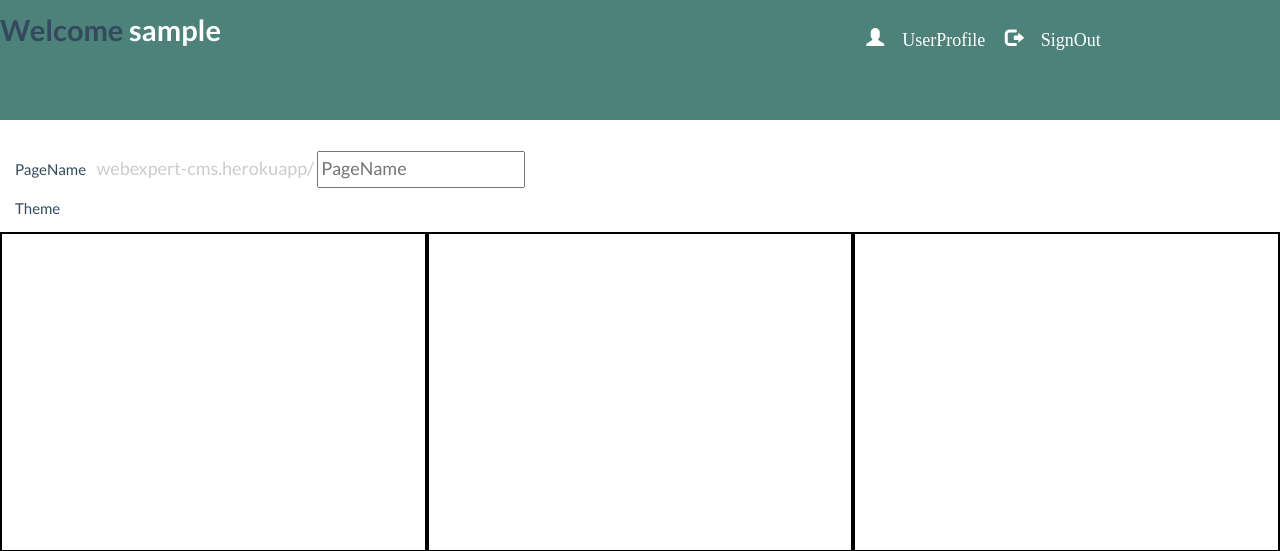
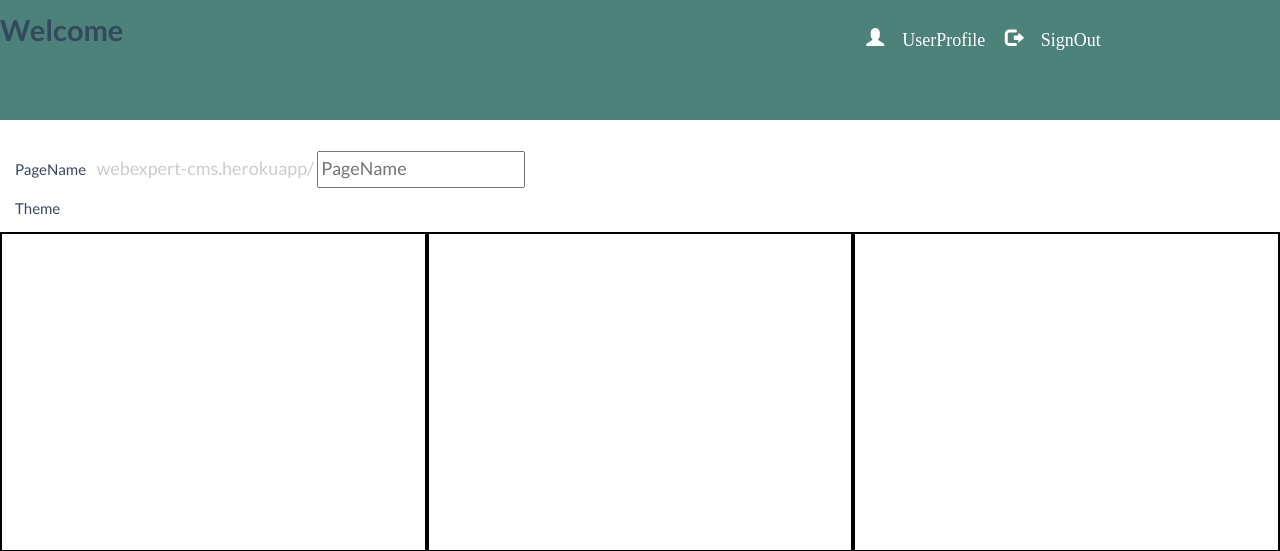
Before and after one commit to valdadyne/webexpert-cms, a Flask app: a page that uses app/templates/dashboard.html in a window 1280 px wide. Shown: the top 551 px of the page. Run offline with Flask 2, Linux system fonts and the light colour scheme; some libraries are stand-ins or nearby versions.

Commit message:
Fixed templating errors

```diff
--- a/app/controllers.py
+++ b/app/controllers.py
@@ -47,7 +47,7 @@ def login():
 
 @app.route('/dashboard/<username>')
 def dashboard(username):
-    return render_template('dashboard.html',username=username)
+    return render_template('dashboard.html', username=username)
 
 @app.route('/profile')
 def profile():
--- a/app/templates/dashboard.html
+++ b/app/templates/dashboard.html
@@ -2,11 +2,10 @@
 {% block title %}
     WebExpert-CMS
 {% endblock %}
-
     {% block header %}
         <div class ="row">
             <div class="col-sm-6">
-               <h4>Welcome <span style="color:#fff;">{{username}}</span></h4>
+               <h4>Welcome <span style="color:#fff;"></span></h4>
             </div>
             <div class="col-sm-6 text-center topbar">
                 <ul>
@@ -48,3 +47,4 @@
             </div>
         </div>
     {% endblock %}
+    {% block footer %}{% endblock %}
--- a/app/templates/layouts/base.html
+++ b/app/templates/layouts/base.html
@@ -5,10 +5,12 @@
     <title>{% block title %}{% endblock %}</title>
 
     <!-- links-->
-    <link rel="icon" type="image/png" href="static/img/favicon.png">
-    <link rel="stylesheet" type="text/css" href="static/css/bootstrap.min.css">
-    <link rel="stylesheet" type="text/css" href="static/css/flat-ui.min.css">
-    <link rel="stylesheet" type="text/css" href="static/css/main.css">
+    {% block links %}
+    <link rel="icon" type="image/png" href="{{url_for('.static',filename='img/favicon.png')}}">
+    <link rel="stylesheet" type="text/css" href="{{url_for('.static',filename='css/bootstrap.min.css')}}">
+    <link rel="stylesheet" type="text/css" href="{{url_for('.static',filename='css/flat-ui.min.css')}}">
+    <link rel="stylesheet" type="text/css" href="{{url_for('.static',filename='css/main.css')}}">
+    {% endblock %}
 </head>
 <body>
     <div class="container-fluid">
@@ -24,8 +26,8 @@
     </div>
 
     <!--scripts-->
-    <script src="static/js/jquery.js"></script>
-    <script src="static/js/bootstrap.min.js"></script>
+    <script src="{{url_for('.static',filename='js/jquery.js')}}"></script>
+    <script src="{{url_for('.static',filename='js/bootstrap.min.js')}}"></script>
 
 </body>
 </html>
```
